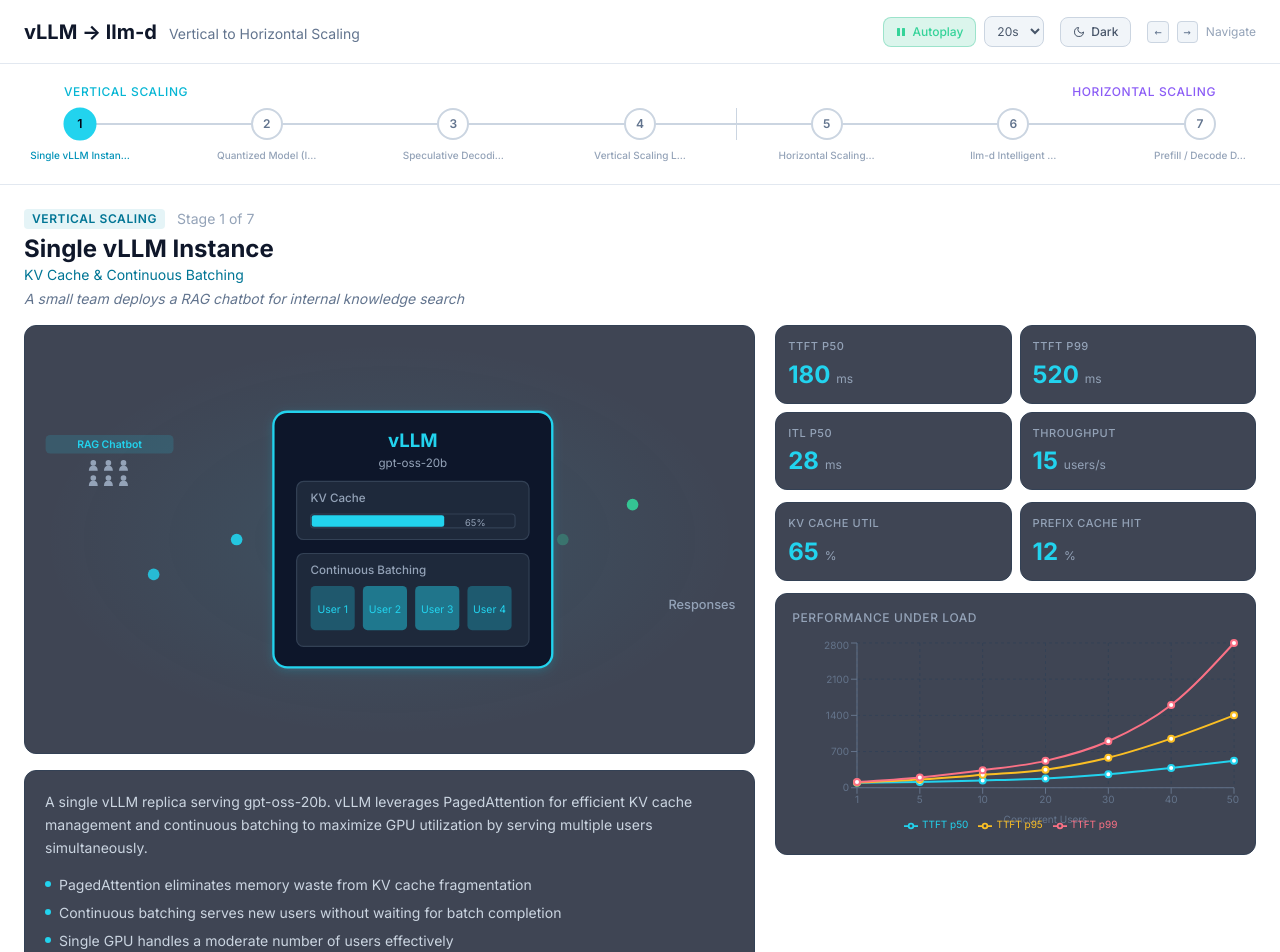
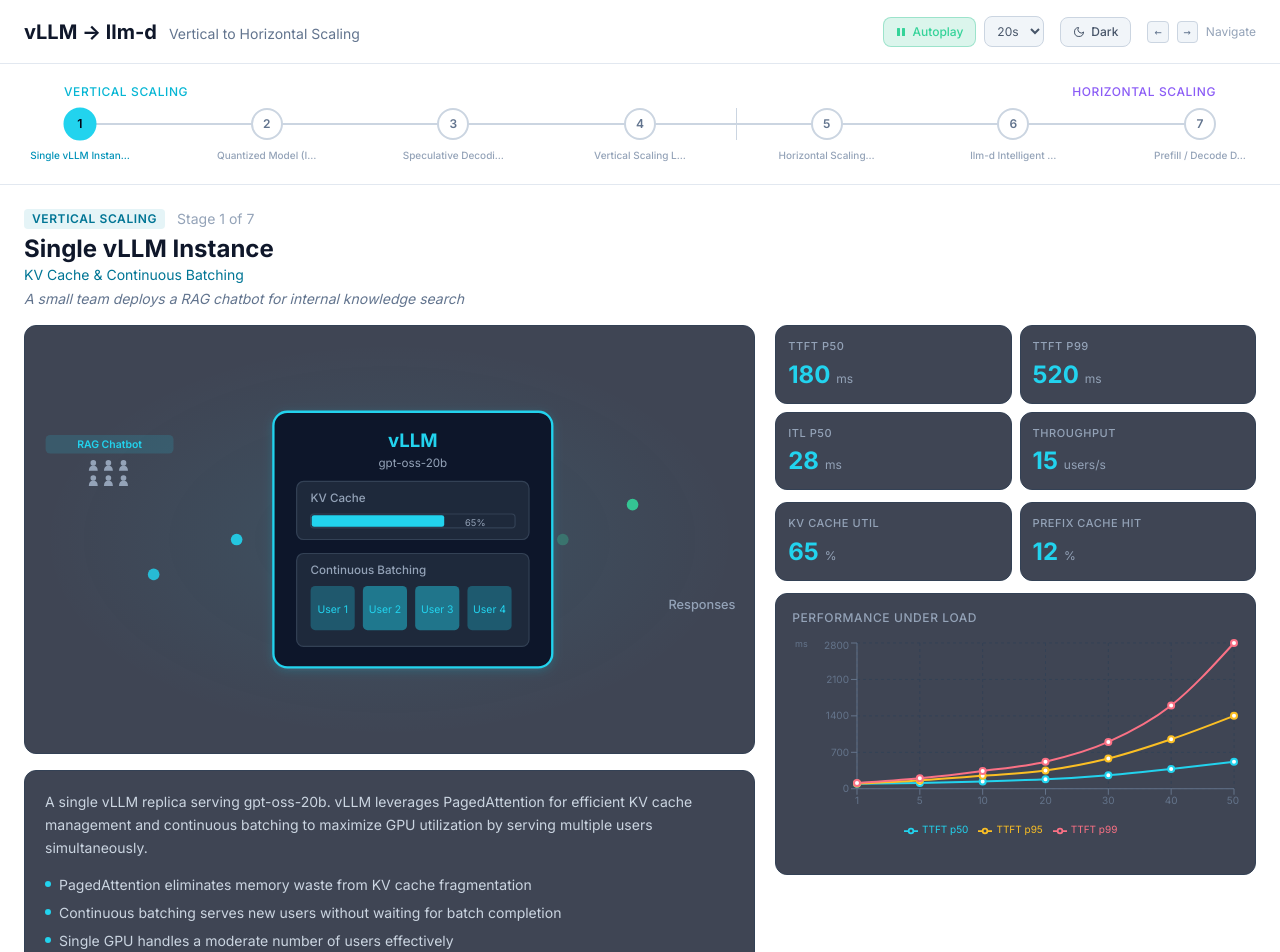
Before and after one commit to rh-aiservices-bu/vllm-vertical-demo-, a React (Vite) app: page / in a window 1280 px wide. Shown: the top 952 px of the page. Built offline with nearby package versions, Linux system fonts and the light colour scheme.

Commit message:
Fixed text alignment

```diff
--- a/src/components/MetricsPanel.tsx
+++ b/src/components/MetricsPanel.tsx
@@ -106,16 +106,15 @@
         <h4 className="text-xs font-medium text-slate-400 uppercase tracking-wider mb-3">
           Performance Under Load
         </h4>
-        <ResponsiveContainer width="100%" height={200}>
-          <LineChart data={chartData} margin={{ top: 5, right: 5, bottom: 5, left: 5 }}>
+        <ResponsiveContainer width="100%" height={220}>
+          <LineChart data={chartData} margin={{ top: 5, right: 5, bottom: 20, left: 5 }}>
             <CartesianGrid strokeDasharray="3 3" stroke="#334155" />
             <XAxis
               dataKey="users"
               stroke="#64748b"
               fontSize={10}
-              label={{ value: 'Concurrent Users', position: 'bottom', offset: -2, style: { fill: '#64748b', fontSize: 10 } }}
             />
-            <YAxis stroke="#64748b" fontSize={10} />
+            <YAxis stroke="#64748b" fontSize={10} label={{ value: 'ms', position: 'insideTopLeft', offset: -2, style: { fill: '#64748b', fontSize: 9 } }} />
             <Tooltip
               contentStyle={{
                 backgroundColor: '#0f172a',
@@ -124,7 +123,7 @@
                 fontSize: 11,
               }}
             />
-            <Legend wrapperStyle={{ fontSize: 10 }} />
+            <Legend wrapperStyle={{ fontSize: 10, paddingTop: 4 }} />
             <Line
               type="monotone"
               dataKey="ttftP50"
```
